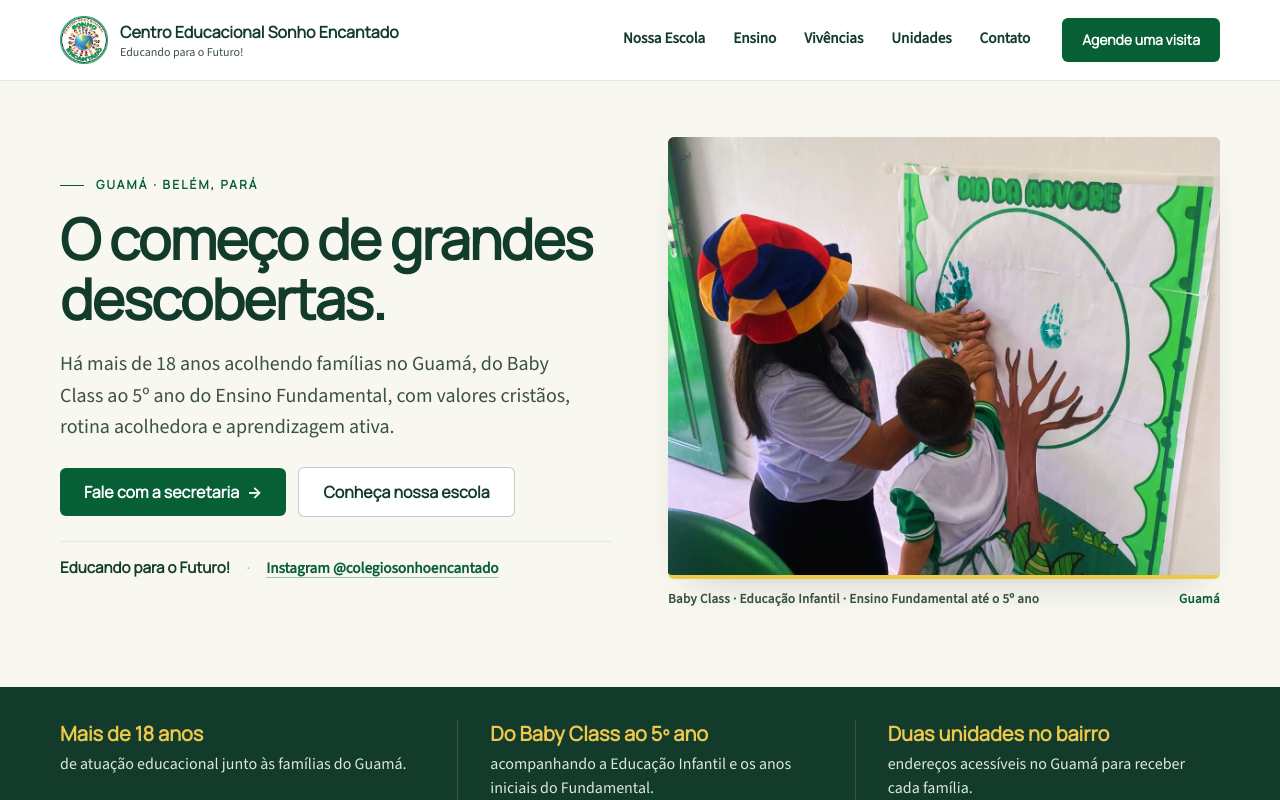
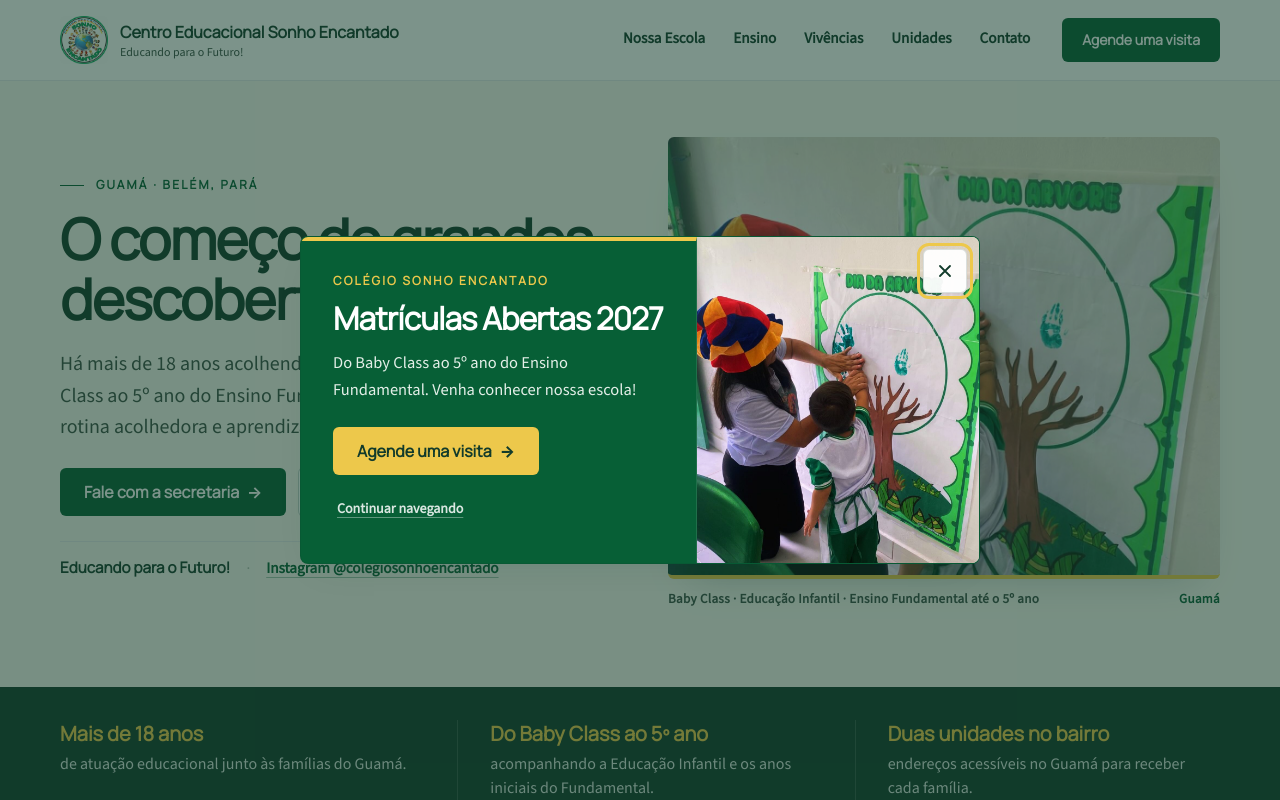
Before and after one commit to desenvolvedorfast-hub/site-sonho-encantado, a React (Vite) app in the folder sonho-encantado-site/: page / in a window 1280 px wide. Shown: the top 800 px of the page. Built offline with nearby package versions, Linux system fonts and the light colour scheme.

Commit message:
Add EnrollmentCampaign component to App

```diff
--- a/sonho-encantado-site/src/App.tsx
+++ b/sonho-encantado-site/src/App.tsx
@@ -1,5 +1,6 @@
 import { ActivitiesSection } from './components/ActivitiesSection';
 import { ComplementaryServicesSection } from './components/ComplementaryServicesSection';
+import { EnrollmentCampaign } from './components/EnrollmentCampaign';
 import { EnvironmentSection } from './components/EnvironmentSection';
 import { FinalCtaSection } from './components/FinalCtaSection';
 import { Footer } from './components/Footer';
@@ -38,6 +39,7 @@ export function App() {
 
       <Footer />
       <WhatsAppFloatingButton />
+      <EnrollmentCampaign />
     </div>
   );
 }
```
